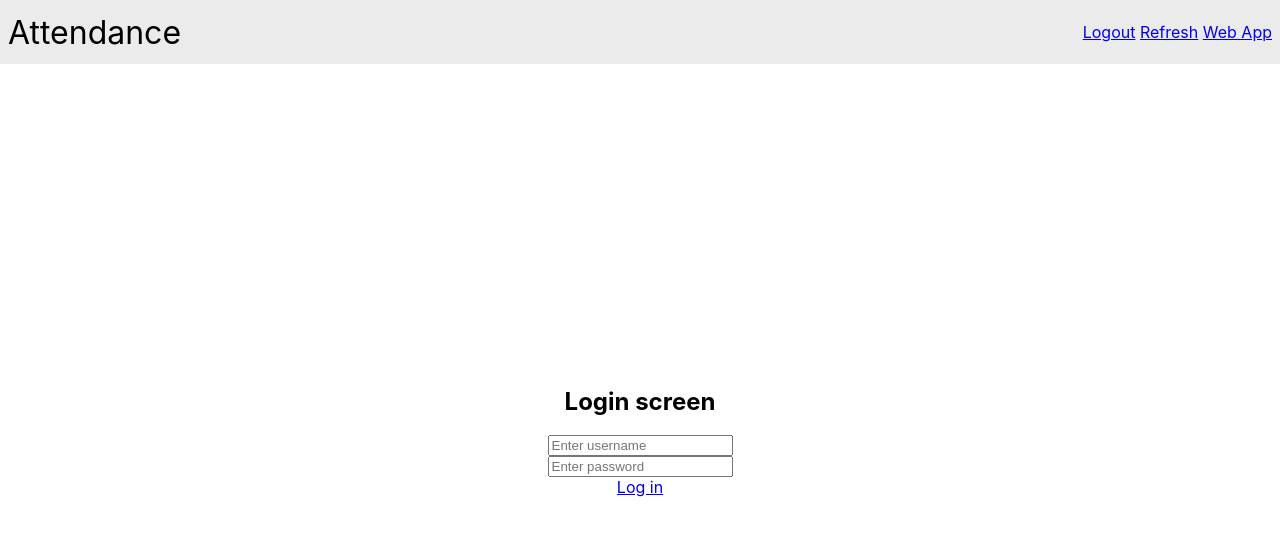
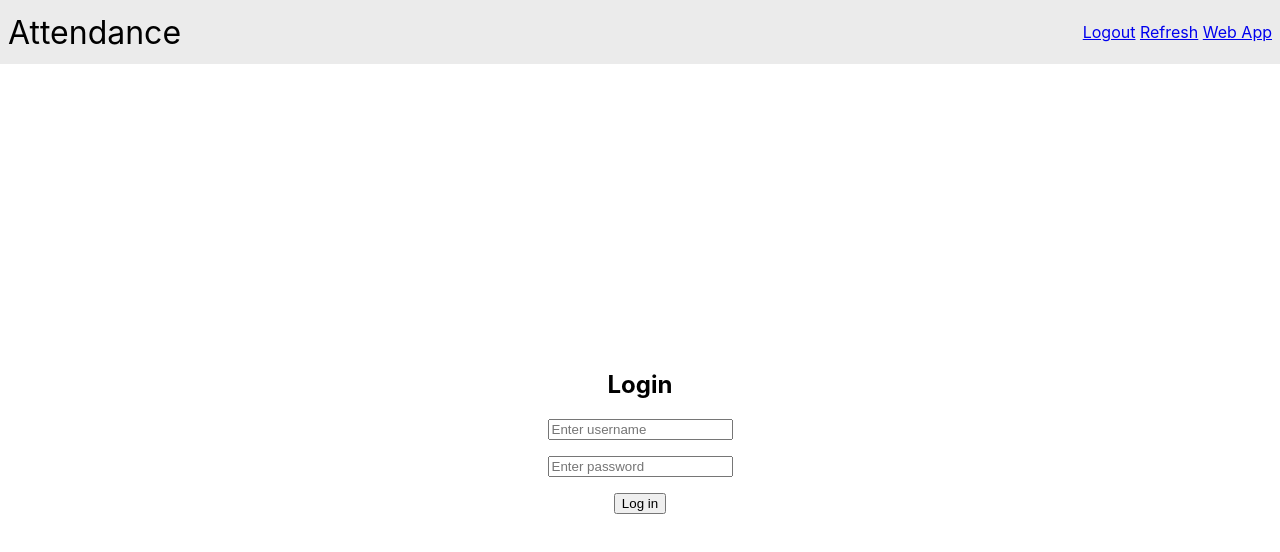
Before and after one commit to mvanco/iceapp, a React (Create React App) app: page / in a window 1280 px wide. Shown: the top 552 px of the page. Built offline with nearby package versions, Linux system fonts and the light colour scheme.

Commit message:
Polish Login screen UI

```diff
--- a/src/screen/LoginScreen.tsx
+++ b/src/screen/LoginScreen.tsx
@@ -16,12 +16,14 @@ const LoginScreen = () => {
   useEffect(() => {
     if (viewModel.uiState.type === Login.Type.Success) {
       navigate("/internal");
+    } else if (viewModel.uiState.type === Login.Type.Error) {
+      setTimeout(() => setViewModel(Login.LoginViewModel.clearError()), 1000);
     }
   }, [viewModel]);
 
   return (
     <div className="LoginScreen">
-      <h2>{(viewModel.uiState.type === Login.Type.Error ) ? "Error" : "Login screen"}</h2>
+      <h2>{(viewModel.uiState.type === Login.Type.Error ) ? viewModel.uiState.errorCode : "Login"}</h2>
       <input
         type="text"
         value={username}
@@ -37,8 +39,12 @@ const LoginScreen = () => {
           setPassword(event.target.value);
         }}
         placeholder="Enter password"
+        style={{ marginTop: "16px" }}
       />
-      <a href="#" onClick={ async () => setViewModel(await Login.LoginViewModel.login(username, password)) } >Log in</a>
+      <button
+        onClick={ async () => setViewModel(await Login.LoginViewModel.login(username, password)) }
+        style={{ marginTop: "16px" }}
+      >Log in</button>
     </div>
   )
 }
--- a/src/viewmodel/LoginViewModel.tsx
+++ b/src/viewmodel/LoginViewModel.tsx
@@ -3,9 +3,9 @@ import { login, LoginError } from "../repo/LoginRepo";
 
 export namespace Login {
   enum ErrorCode {
-    IncorrectUsername,
-    IncorrectPassword,
-    Unknown
+    IncorrectUsername = "Username doesn't exist.",
+    IncorrectPassword = "Incorrect password.",
+    Unknown = "Unknown error occurred."
   }
 
   export enum Type {
@@ -39,6 +39,7 @@ export namespace Login {
   interface LoginViewModelType {
     uiState: State;
     login: (username: string, password: string) => Promise<LoginViewModelType>;
+    clearError: () => LoginViewModelType
   }
 
 
@@ -55,6 +56,9 @@ export namespace Login {
       } else {
         return { ...this, uiState: { type: Type.Error, errorCode: ErrorCode.IncorrectPassword } }
       }
+    },
+    clearError: function(): LoginViewModelType {
+      return { ...this, uiState: { type: Type.Idle } }
     }
   }
 }
```
